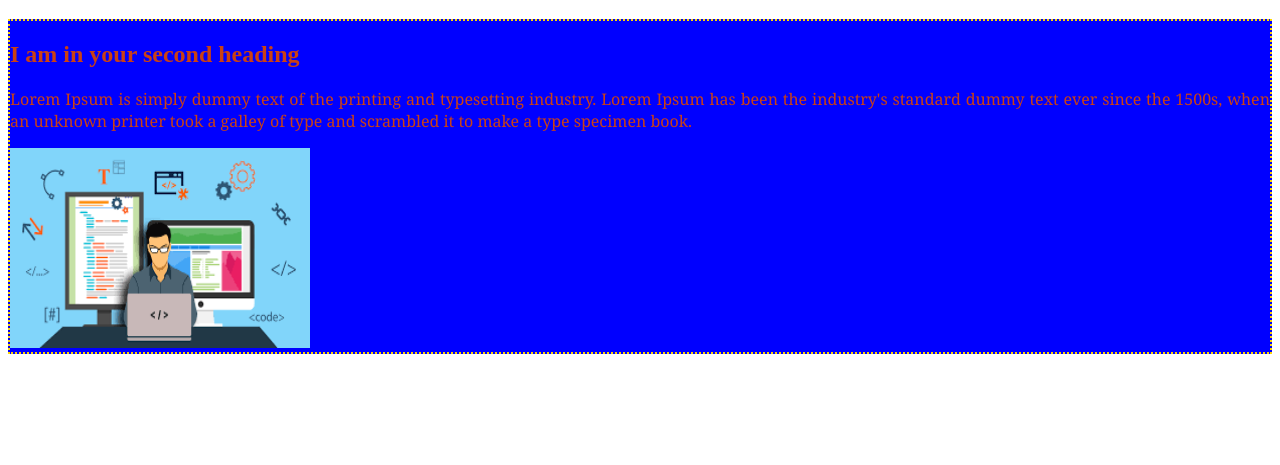
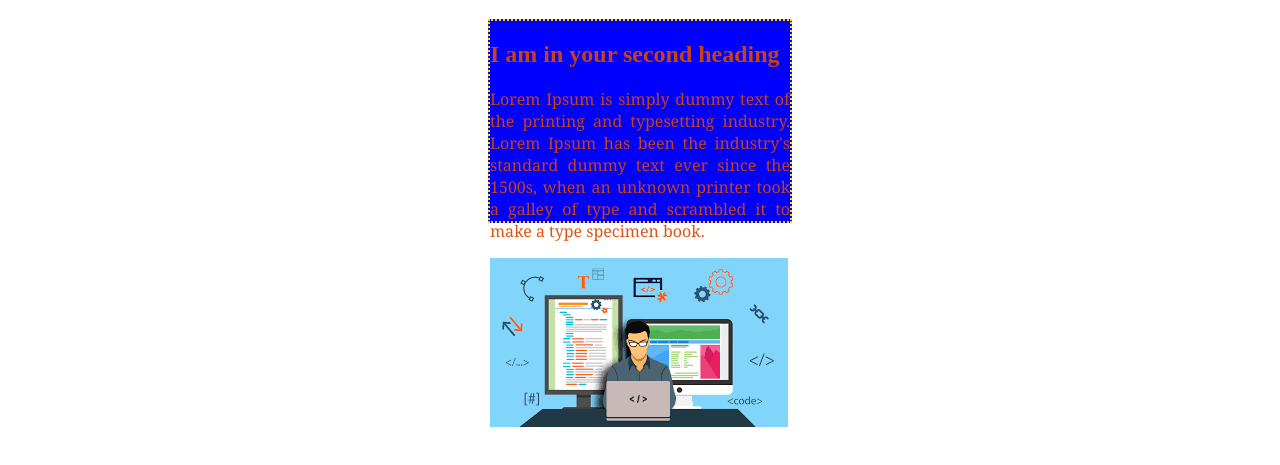
Before and after one commit to Kawsar-H/my-second-website, a plain HTML site: page index.html in a window 1280 px wide. Shown: the part 61-526 px from the top of the page. Drawn offline with Linux system fonts and the light colour scheme.

Commit message:
added a design

```diff
--- a/style.css
+++ b/style.css
@@ -2,11 +2,10 @@ div{
     background-color: blue;
     color: rgba(218, 70, 1, 0.925);
     border: 2px dotted gold;
+    width: 300px;
+    height: 200px;
+    margin: auto;
 
 }
 p{text-align: justify;
     font-family: Cambria, Cochin, Georgia, Times, 'Times New Roman', serif;}
-    img{
-        width: 300px;
-        height: 200px;
-        margin: auto;}
```
